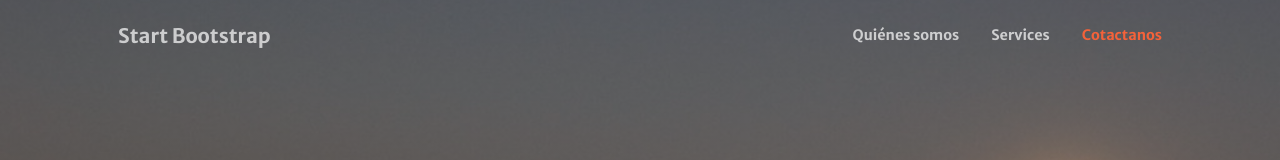
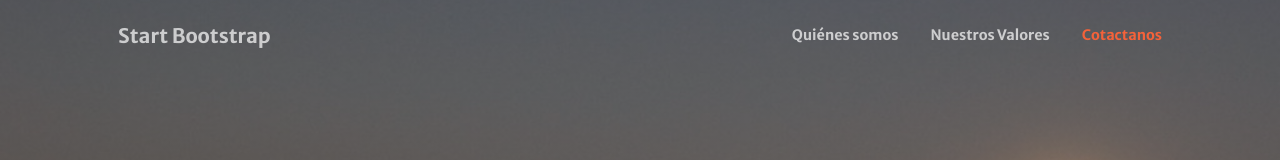
Before and after one commit to achambi/fe-y-trabajo, a plain HTML site: page index.html in a window 1280 px wide. Shown: the top 160 px of the page. Drawn offline with nearby package versions, Linux system fonts and the light colour scheme; some packages are replaced by stand-ins of ours; a script that the page names is missing.

Commit message:
fixing text services

```diff
--- a/index.html
+++ b/index.html
@@ -30,7 +30,7 @@
         <div class="collapse navbar-collapse" id="navbarResponsive">
             <ul class="navbar-nav ms-auto my-2 my-lg-0">
                 <li class="nav-item"><a class="nav-link" href="#about">Quiénes somos</a></li>
-                <li class="nav-item"><a class="nav-link" href="#services">Services</a></li>
+                <li class="nav-item"><a class="nav-link" href="#services">Nuestros Valores</a></li>
                 <li class="nav-item"><a class="nav-link" href="#contact">Cotactanos</a></li>
             </ul>
         </div>
```
